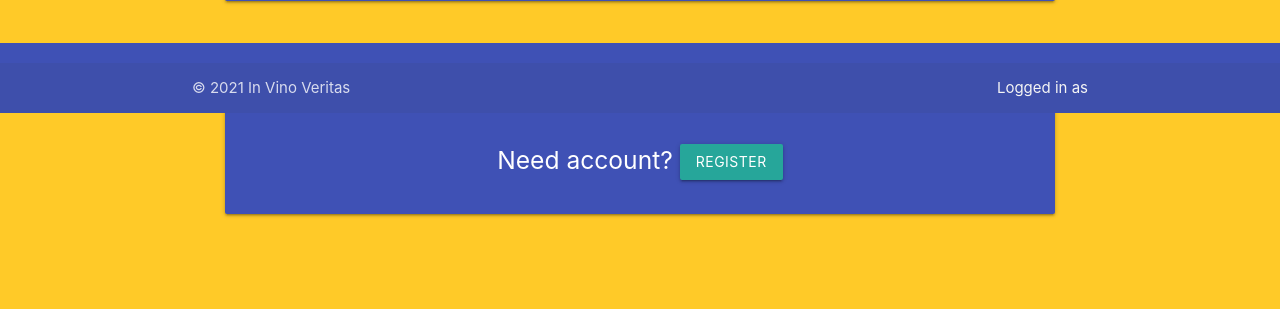
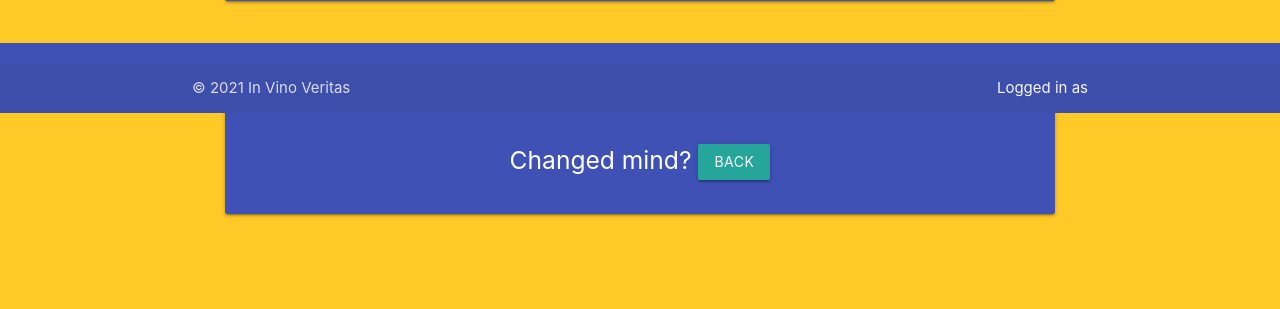
Before and after one commit to Martin-ITT/MS3-Code_Institute, a Flask app: template templates/change_password.html in a window 1280 px wide. Shown: the part 687-996 px from the top of the page. Run offline with Flask 2, Linux system fonts and the light colour scheme; the template is opened without the code that fills it: values that come from a table or form of the project are taken from there, others are empty; the visitor is signed in with stand-in values (Sample User, id 1); some libraries are stand-ins or nearby versions.

Commit message:
change password - back to profile without change

```diff
--- a/templates/change_password.html
+++ b/templates/change_password.html
@@ -63,8 +63,8 @@
     <div class="row">
         <div class="col s12 m8 offset-m2">
             <div class="card-panel indigo center-align">
-                <h5 class="center-align white-text">Need account?
-                    <a href="{{ url_for('register') }}" class="center-align btn">Register</a>
+                <h5 class="center-align white-text">Changed mind?
+                    <a href="{{ url_for('profile', username=session['user']) }}" class="center-align btn">Back</a>
                 </h5>
             </div>
         </div>
--- a/templates/my_quotes.html
+++ b/templates/my_quotes.html
@@ -1,8 +1,8 @@
 {% extends "base.html" %}
 {% block content %}
 
-    <h3 class="center-align indigo-text hide-on-small-only">{{ user_name.capitalize() }}'s quote</h3>
-    <h4 class="center-align indigo-text hide-on-med-and-up">{{ user_name.capitalize() }}'s quote</h4>
+    <h3 class="center-align indigo-text hide-on-small-only">{{ user_name.capitalize() }}'s quote - added by</h3>
+    <h4 class="center-align indigo-text hide-on-med-and-up">{{ user_name.capitalize() }}'s quote - added by</h4>
 
     <div class="row">
         <div class="col s12 m5 offset-m1">
```
